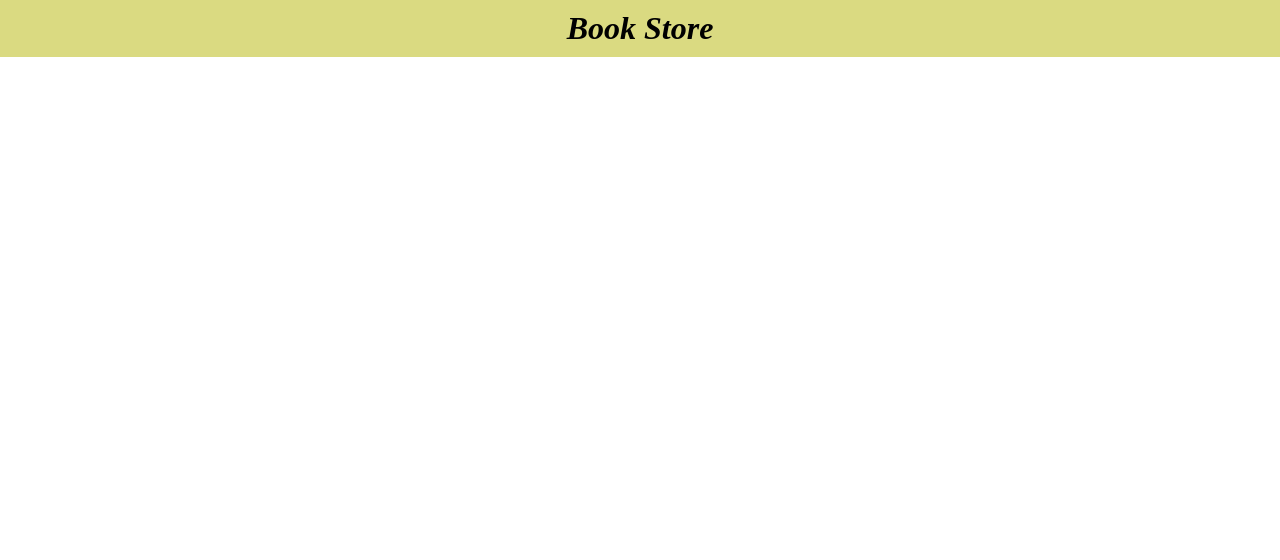
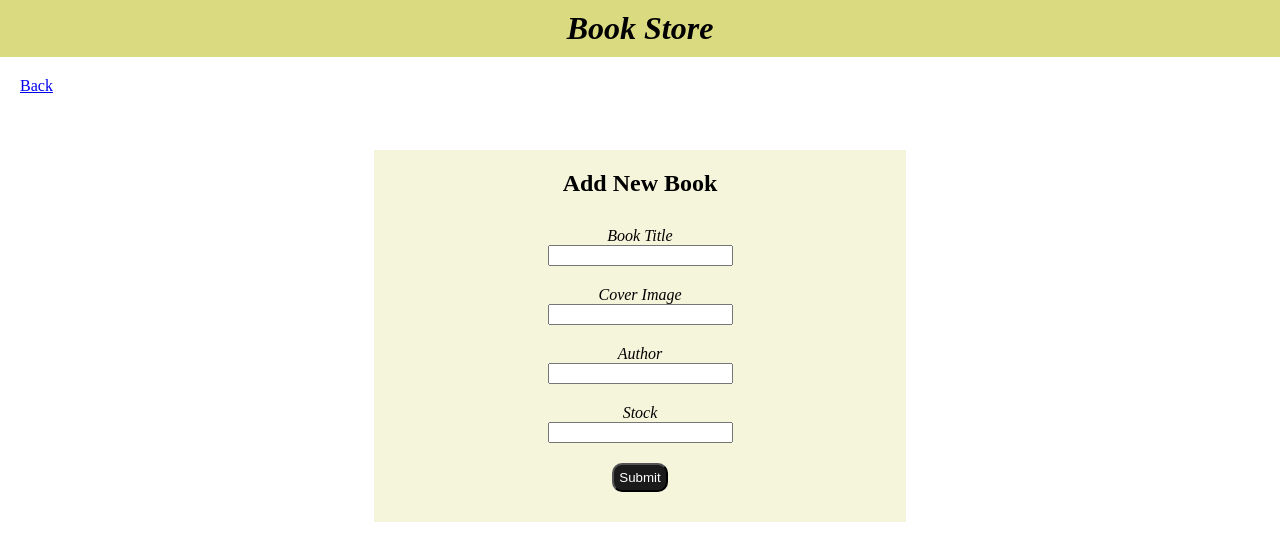
Before and after one commit to arunkumar1902/Book-Store-Application, a React (Vite) app: page /addBook in a window 1280 px wide. Before the commit this address had no page. Shown: the top 560 px of the page. Built offline with nearby package versions, Linux system fonts and the light colour scheme.

Commit message:
Added New Book feature and List Books

```diff
--- a/db.json
+++ b/db.json
@@ -2,17 +2,54 @@
   "user": [
     {
       "username": "Arun",
-      "email": "kumar002@gmail.com",
-      "password": "123@qwE",
-      "confirmpassword": "123@qwE",
+      "email": "kumar1902002@gmail.com",
+      "password": "123@Qwe",
+      "confirmpassword": "123@Qwe",
       "id": 1
     },
     {
       "username": "Arun",
-      "email": "kumr002@gmail.com",
-      "password": "123@qwE",
-      "confirmpassword": "123@qwE",
+      "email": "arun123@gmail.com",
+      "password": "@qwe123Q",
+      "confirmpassword": "@qwe123Q",
       "id": 2
+    },
+    {
+      "username": "Arun",
+      "email": "arunkumar@gmail.com",
+      "password": "@Arun002",
+      "confirmpassword": "@Arun002",
+      "id": 3
+    }
+  ],
+  "BooksDetails": [
+    {
+      "bookTitle": "Programming with Java | 7th Edition ",
+      "bookImage": "https://d2g9wbak88g7ch.cloudfront.net/productimages/images200/891/9789355325891.jpg",
+      "bookAuthor": " E. Balagurusamy",
+      "bookStock": "4",
+      "id": 1
+    },
+    {
+      "bookTitle": "Let Us C: Authentic guide to C programming language - 19th Edition",
+      "bookImage": "https://d2g9wbak88g7ch.cloudfront.net/productimages/images200/765/9789355512765.jpg",
+      "bookAuthor": "Yashavant Kanetkar ",
+      "bookStock": "4",
+      "id": 2
+    },
+    {
+      "bookTitle": "Elementary Number Theory | 7th Edition",
+      "bookImage": "https://d2g9wbak88g7ch.cloudfront.net/productimages/images200/129/9789355325129.jpg",
+      "bookAuthor": " David M. Burton",
+      "bookStock": "3",
+      "id": 3
+    },
+    {
+      "bookTitle": "Python Crash Course, 3rd Edition: A Hands-On, Project-Based Introduction to Programming",
+      "bookImage": "https://d2g9wbak88g7ch.cloudfront.net/productimages/images200/086/9781718502086.jpg",
+      "bookAuthor": "ERIC, MATTHES ",
+      "bookStock": "2",
+      "id": 4
     }
   ]
 }
--- a/src/App.jsx
+++ b/src/App.jsx
@@ -3,6 +3,8 @@ import { Route, Routes } from 'react-router-dom'
 import SignupPage from './components/Forms/SignupPage'
 import LoginPage from './components/Forms/LoginPage'
 import LandingPage from './components/LandingPage'
+import AdminPage from './components/adminPage/AdminPage'
+import AddBook from './components/adminPage/AddBook'
 
 function App() {
 
@@ -19,6 +21,8 @@ function App() {
         <Route path='/' element={<LandingPage />}></Route>
         <Route path='loginPage' element={<LoginPage />}></Route>
         <Route path='signupPage' element={<SignupPage formtype='signup' />}></Route>
+        <Route path='adminPage' element={<AdminPage></AdminPage>}></Route>
+        <Route path='addBook' element={<AddBook ></AddBook>}></Route>
       </Routes>
     </>
   )
--- /dev/null
+++ b/src/assets/styles/AdminPage.css
@@ -0,0 +1,43 @@
+.adminpage{
+    display: flex;
+    /* justify-content: space-between; */
+}
+.adminButtons{
+    display: flex;
+    flex-direction: column;
+}
+.adminButtons button{
+    cursor: pointer;
+    padding: 10px;
+    background-color: beige;
+    border: 1px solid beige;
+    color: black;
+}
+.adminButtons button:hover{
+    border: 1px solid black;
+}
+.booksList{
+    width: 90%;
+    margin-top: 30px;
+    display: flex;
+    flex-direction: column;
+    justify-content: center;
+    align-items: center;
+}
+.booksContainer{
+    display: flex;
+    justify-content: center;
+    border: 1px solid black;
+    border-radius: 10px;
+    width: 50%;
+    padding:20px;
+}
+.bookImage{
+    width: 30%;
+}
+.bookDetails{
+    width: 60%;
+}
+.bookImage img{
+    width: 50%;
+}
--- /dev/null
+++ b/src/components/adminPage/AddBook.jsx
@@ -0,0 +1,112 @@
+import React, { useState } from 'react'
+import axios from 'axios'
+import '../../assets/styles/Forms.css'
+import { Link } from 'react-router-dom';
+
+
+export default function AddBook() {
+
+    const [bookDetails, setBookDetails] = useState({
+        bookTitle: '',
+        bookImage: '',
+        bookAuthor: '',
+        bookStock: ''
+    });
+
+    const handleChanges = (event) => {
+        const { name, value } = event.target;
+        setBookDetails((prevData) => ({
+            ...prevData,
+            [name]: value
+        }));
+    }
+
+    const handleSubmit = async (event) => {
+        event.preventDefault();
+        try {
+            await axios.post('http://localhost:3000/BooksDetails', bookDetails)
+                .then((response) => {
+                    alert("Book Added Successfully");
+                    setBookDetails({
+                        bookTitle: '',
+                        bookImage: '',
+                        bookAuthor: '',
+                        bookStock: ''
+                    });
+                })
+                .catch((error) => {
+                    alert("Unable to Add Book : " + error);
+                })
+        } catch (error) {
+            alert("Error in Adding Book : " + error);
+        }
+    }
+
+    return (
+        <>
+            <div className='back'>
+                <Link to='/adminPage'>Back</Link>
+            </div>
+            <div className='maindiv'>
+                <div className="formdiv">
+                    <h2>Add New Book</h2>
+                    <form onSubmit={handleSubmit}>
+                        <div>
+                            <label htmlFor="bookTitle">Book Title</label>
+                            <input
+                                type="text"
+                                id='bookTitle'
+                                name='bookTitle'
+                                value={bookDetails.bookTitle}
+                                onChange={handleChanges}
+                                required
+                            />
+                        </div>
+
+                        <div>
+                            <label htmlFor="bookImage">Cover Image</label>
+                            <input
+                                type='url'
+                                id='bookImage'
+                                name='bookImage'
+                                value={bookDetails.bookImage}
+                                onChange={handleChanges}
+                                required
+                            />
+                        </div>
+
+                        <div>
+                            <label htmlFor="bookAuthor">Author</label>
+                            <input
+                                type="text"
+                                id='bookAuthor'
+                                name='bookAuthor'
+                                value={bookDetails.bookAuthor}
+                                onChange={handleChanges}
+                                required
+                            />
+                        </div>
+
+                        <div>
+                            <label htmlFor="bookStock">Stock</label>
+                            <input
+                                type="number"
+                                min='0'
+                                id='bookStock'
+                                name='bookStock'
+                                value={bookDetails.bookStock}
+                                onChange={handleChanges}
+                                required
+                            />
+                        </div>
+
+                        <div>
+                            <button type='submit'>Submit</button>
+                        </div>
+                    </form>
+
+                </div>
+            </div>
+        </>
+    )
+}
--- /dev/null
+++ b/src/components/adminPage/AdminPage.jsx
@@ -0,0 +1,72 @@
+import React, { useEffect, useState } from 'react'
+import axios from 'axios';
+import '../../assets/styles/AdminPage.css'
+import { useNavigate } from 'react-router-dom';
+
+
+export default function AdminPage() {
+  const [booksData, setBooksData] = useState([]);
+  const navigate = useNavigate();
+
+  const fetchBookDetails = async () => {
+    try {
+      const response = await axios.get('http://localhost:3000/BooksDetails');
+      setBooksData(response.data);
+    } catch (error) {
+      alert("Error Fetching Books Details : " + error);
+    }
+  }
+
+  useEffect(() => {
+    fetchBookDetails();
+  }, []);
+
+  const handleAddBook = () => {
+    navigate('/addBook');
+  }
+  const handleUpdate =()=>{
+
+  }
+
+  return (
+    <div className='adminpage'>
+
+      <div className='adminButtons'>
+        <button onClick={handleAddBook}>Add New Book</button>
+        <button>Delete Book</button>
+      </div>
+
+
+
+      <div className='booksList'>
+        <h2>List of Books</h2>
+
+        <br />
+        {booksData.map((books) => (
+          <>
+            <div className='booksContainer'>
+
+              <div className='bookImage'>
+                <img src={books.bookImage} alt={books.bookTitle}></img>
+              </div>
+
+              <div className='bookDetails'>
+                <h4>{books.bookTitle}</h4>
+                <p>Author: {books.bookAuthor}</p>
+                <p>Stock : {books.bookStock}</p>
+                <br />
+                <div>
+                  <button onClick={handleUpdate}>Update Book</button>
+
+                </div>
+              </div>
+
+            </div>
+            <br />
+          </>
+        ))}
+      </div>
+
+    </div>
+  )
+}
```
